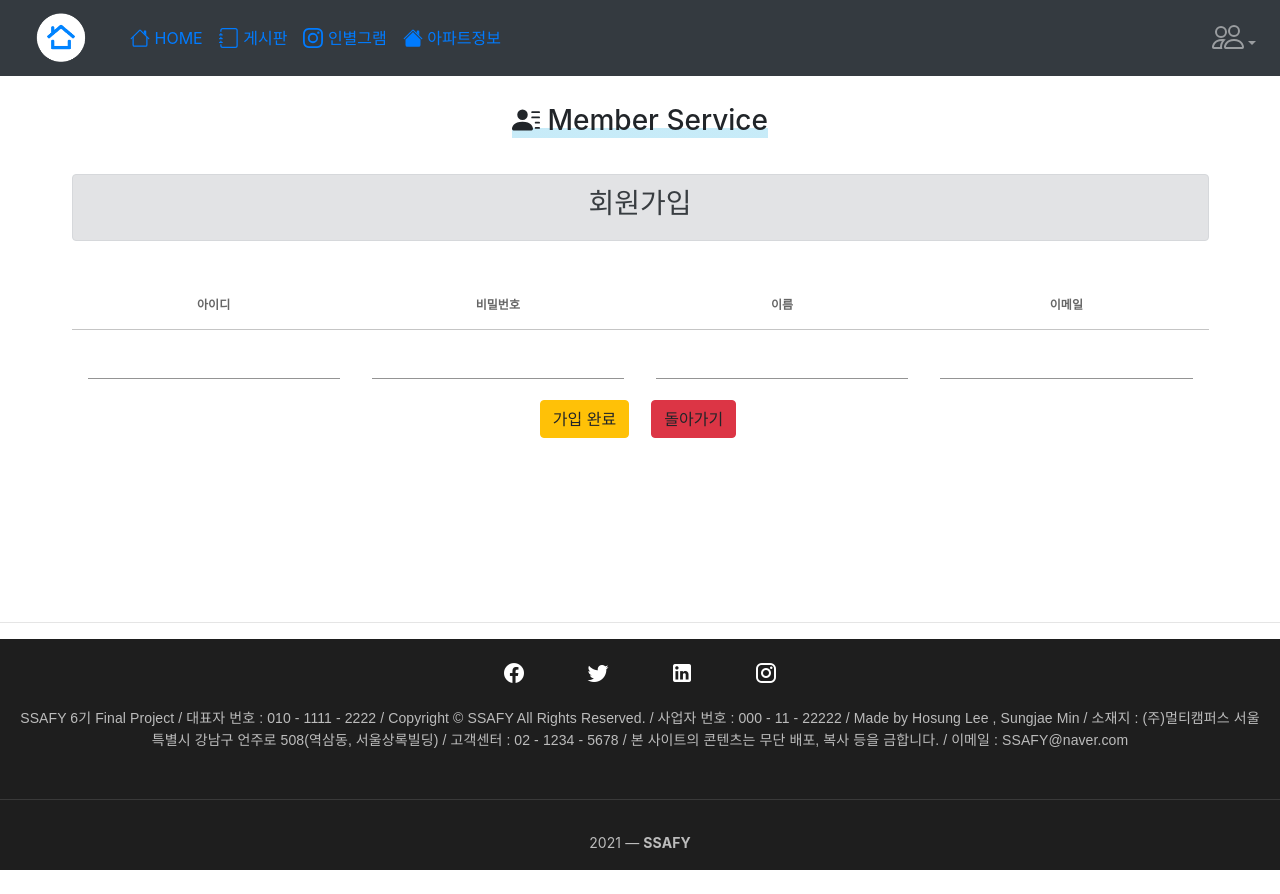
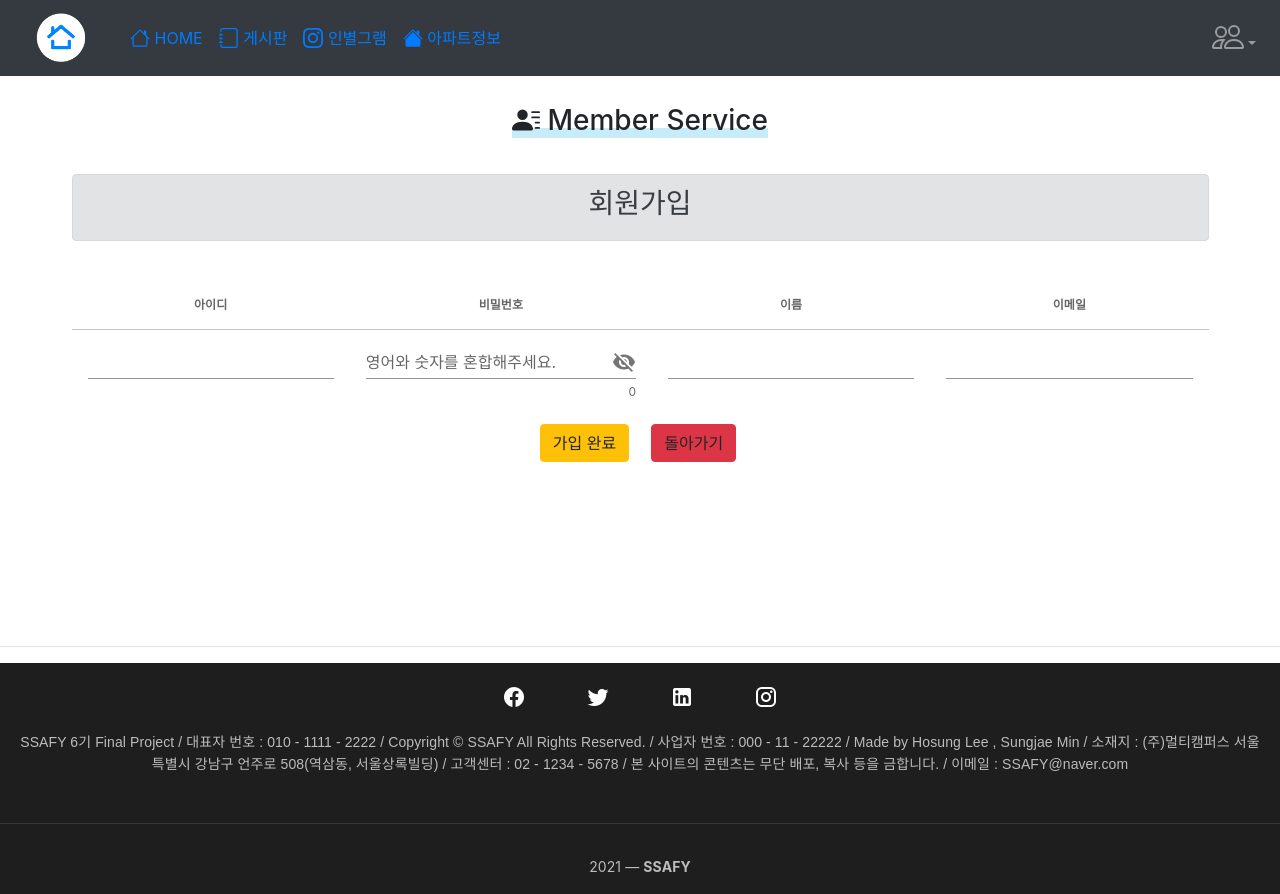
Before and after one commit to alstjdwo1601/Team12_Temp, a Vue app: page /user/singup in a window 1280 px wide. Before the commit the page ends 870 px from the top, so only its background shows below. Built offline with nearby package versions, Linux system fonts and the light colour scheme.

Commit message:
회원가입 비밀번호 폼

```diff
--- a/src/components/board/BoardList.vue
+++ b/src/components/board/BoardList.vue
@@ -39,6 +39,7 @@
     </b-row>
     <b-row class="mb-3">
       <b-col class="text-right">
+        &nbsp;&nbsp;&nbsp;
         <b-button
           variant="outline-primary"
           style="float: right"
@@ -49,6 +50,7 @@
           v-model="word"
           style="width: 250px; float: right"
         ></b-form-input>
+        &nbsp;&nbsp;&nbsp;
         <b-form-select
           v-model="key"
           :options="options"
--- a/src/components/user/MemberJoin.vue
+++ b/src/components/user/MemberJoin.vue
@@ -20,33 +20,33 @@
             <tbody>
               <tr>
                 <td>
+                  <v-text-field v-model="user.userid"></v-text-field>
+                </td>
+                <td>
                   <v-text-field
-                    :rules="rules"
-                    v-model="user.userid"
+                    v-model="user.userpwd"
+                    :append-icon="show1 ? 'mdi-eye' : 'mdi-eye-off'"
+                    :rules="[rules.required, rules.min]"
+                    :type="show1 ? 'text' : 'password'"
+                    name="input-10-1"
+                    label="영어와 숫자를 혼합해주세요."
+                    hint="At least 8 characters"
+                    counter
+                    @click:append="show1 = !show1"
                   ></v-text-field>
                 </td>
                 <td>
-                  <v-text-field
-                    :rules="rules"
-                    v-model="user.userpwd"
-                  ></v-text-field>
+                  <v-text-field v-model="user.username"></v-text-field>
                 </td>
                 <td>
-                  <v-text-field
-                    :rules="rules"
-                    v-model="user.username"
-                  ></v-text-field>
-                </td>
-                <td>
-                  <v-text-field
-                    :rules="rules"
-                    v-model="user.email"
-                  ></v-text-field>
+                  <v-text-field v-model="user.email"></v-text-field>
                 </td>
               </tr>
             </tbody>
           </template>
         </v-simple-table>
+
+        <br />
         <b-button variant="warning" @click="joinUser" class="mr-1"
           >가입 완료</b-button
         >
@@ -72,6 +72,16 @@ export default {
         userpwd: "",
         email: "",
       },
+      show1: false,
+      show2: true,
+      show3: false,
+      show4: false,
+      password: "Password",
+      rules: {
+        required: (value) => !!value || "Required.",
+        min: (v) => v.length >= 8 || "Min 8 characters",
+        emailMatch: () => `The email and password you entered don't match`,
+      },
     };
   },
   methods: {
```
